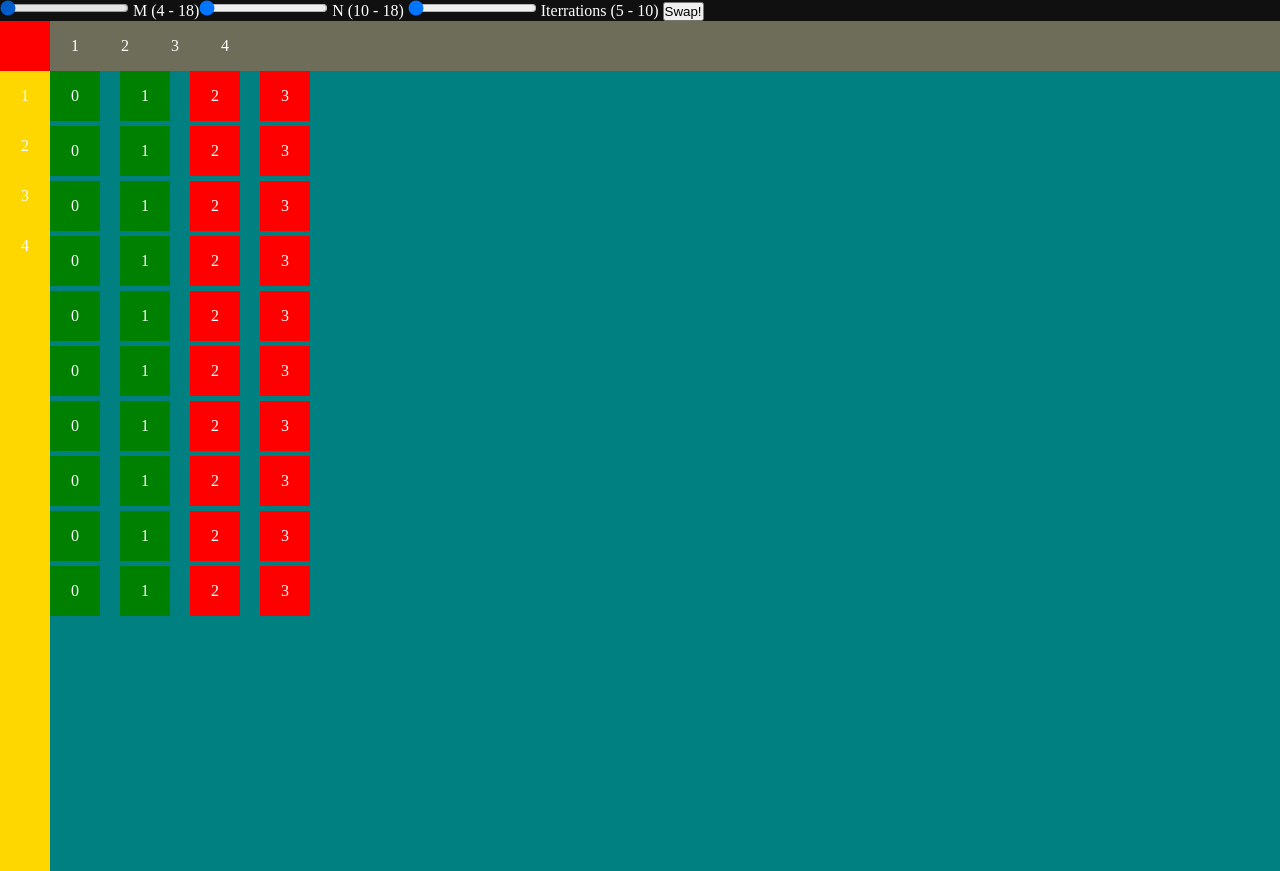
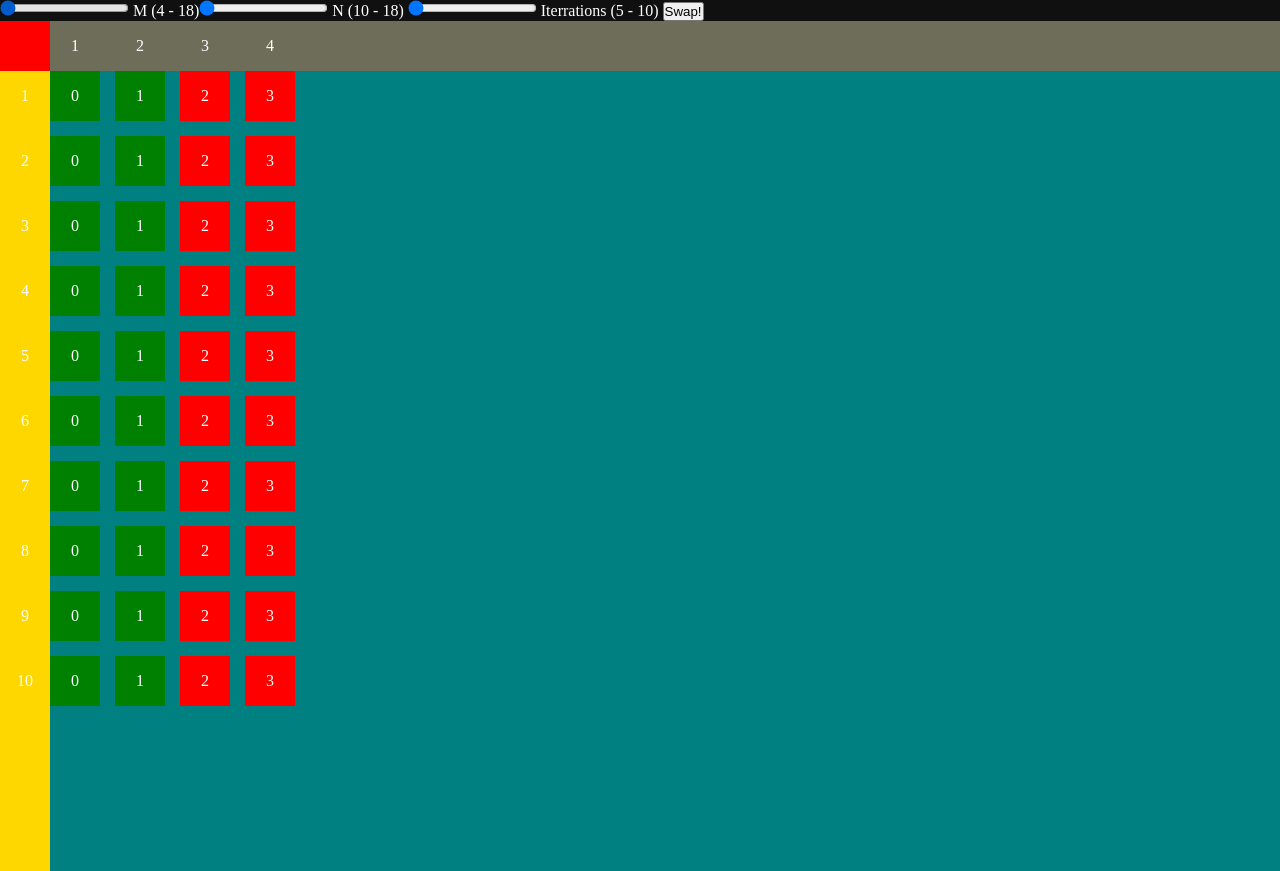
Before and after one commit to EugeneAlWin/Matrix-Shifter, a plain HTML site: page index.html in a window 1280 px wide. Drawn offline with Linux system fonts and the light colour scheme.

Commit message:
numrows func

```diff
--- a/script.js
+++ b/script.js
@@ -1,20 +1,27 @@
 //params
 const RangeX = document.getElementById('X'),
   RangeY = document.getElementById('Y'),
+  NumContainerX = document.getElementById('cube_rt'),
+  NumContainerY = document.getElementById('cube_lb'),
   RangeIterrations = document.getElementById('Iterrations'),
   SwapButton = document.getElementById('swapbtn'),
   RandomNumFromMRange = document.getElementById('M_from_range'),
   Container = document.getElementById('cube_rb');
+
+const CubeWidthWithGap =
+  NumContainerX.children[1].getBoundingClientRect().left -
+  NumContainerX.children[0].getBoundingClientRect().left;
+
 let Matrix = [];
 
 //listeners
 addEventListener('DOMContentLoaded', () => {
-  drawMatrix(Matrix);
+  drawMatrix();
 });
 
 [RangeX, RangeY].forEach((e) =>
   e.addEventListener('input', () => {
-    drawMatrix(Matrix);
+    drawMatrix();
   })
 );
 
@@ -26,9 +33,30 @@ SwapButton.addEventListener('click', async () => {
 });
 
 //functions
-function drawMatrix(matrix) {
+function drawMatrix() {
   Matrix = generateMatrix(RangeX.value, RangeY.value);
+  let [numRangeX, numRangeY] = drawRowsNums(Matrix);
+  NumContainerX.replaceChildren(...numRangeX);
+  NumContainerY.replaceChildren(...numRangeY);
   Container.replaceChildren(...Matrix);
+}
+
+function drawRowsNums(matrix) {
+  let sizeX = matrix[0].children.length,
+    sizeY = matrix.length;
+  let numRangeX = [],
+    numRangeY = [];
+  for (let i = 0; i < sizeY; i++) {
+    numRangeY[i] = document.createElement(`div`);
+    numRangeY[i].textContent = i + 1;
+    numRangeY[i].classList.add(`num_cube`);
+  }
+  for (let i = 0; i < sizeX; i++) {
+    numRangeX[i] = document.createElement(`div`);
+    numRangeX[i].textContent = i + 1;
+    numRangeX[i].classList.add(`num_cube`);
+  }
+  return [numRangeX, numRangeY];
 }
 
 //generate matrix
@@ -40,7 +68,7 @@ function generateMatrix(SizeX, SizeY) {
     for (let j = 0; j < SizeX; j++) {
       matrix[i][j] = document.createElement(`div`);
       matrix[i][j].textContent = j;
-      matrix[i][j].style = `transform:translateX(${j * 70}px);`;
+      matrix[i][j].style = `transform:translateX(${j * CubeWidthWithGap}px);`;
       matrix[i][j].classList.add(`cube`, j < SizeX / 2 && 'green');
       matrix[i].appendChild(matrix[i][j]);
     }
@@ -62,7 +90,9 @@ function swapCubes(matrix) {
               matrix[i][j],
             ];
             for (let z = 0; z < SizeX; z++) {
-              matrix[i][z].style = `transform:translateX(${z * 70}px)`;
+              matrix[i][z].style = `
+              transform:translateX(${z * CubeWidthWithGap}px)
+              `;
             }
             clearTimeout(b);
             clearTimeout(q);
--- a/style.css
+++ b/style.css
@@ -14,16 +14,20 @@
   height: 50px;
   background-color: rgb(109, 109, 90);
   display: flex;
+  gap: 15px;
 }
 #cube_lb {
+  display: flex;
+  flex-direction: column;
   width: 50px;
   height: 100%;
   background-color: gold;
+  gap: 15px; /* binded with #cube_rb */
 }
 #cube_rb {
   width: calc(100% - 50px);
   background-color: teal;
-  gap: 5px;
+  gap: 15px; /* binded with #cube_lb */
   display: flex;
   flex-direction: column;
 }
@@ -38,7 +42,6 @@
 .cube_container {
   display: flex;
   align-items: center;
-  gap: 10px;
   position: relative;
   height: 50px;
 }
```
